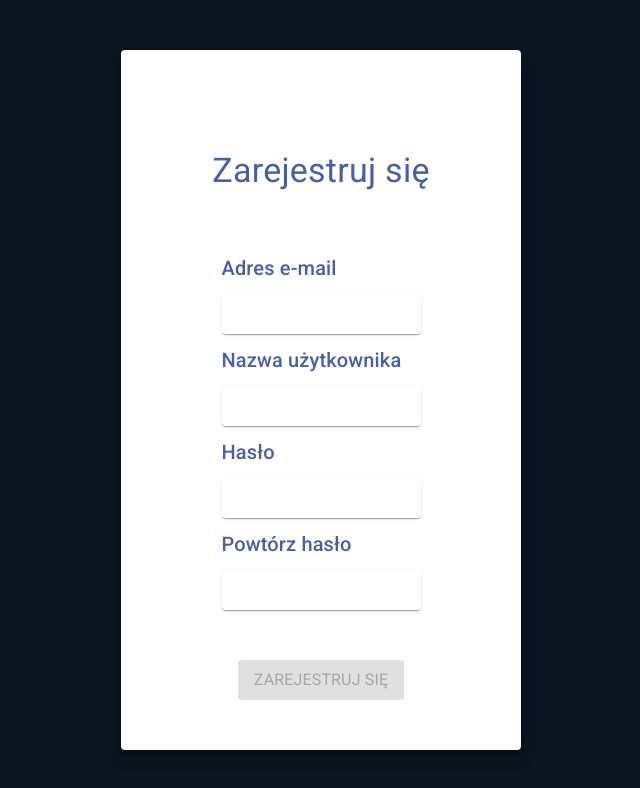
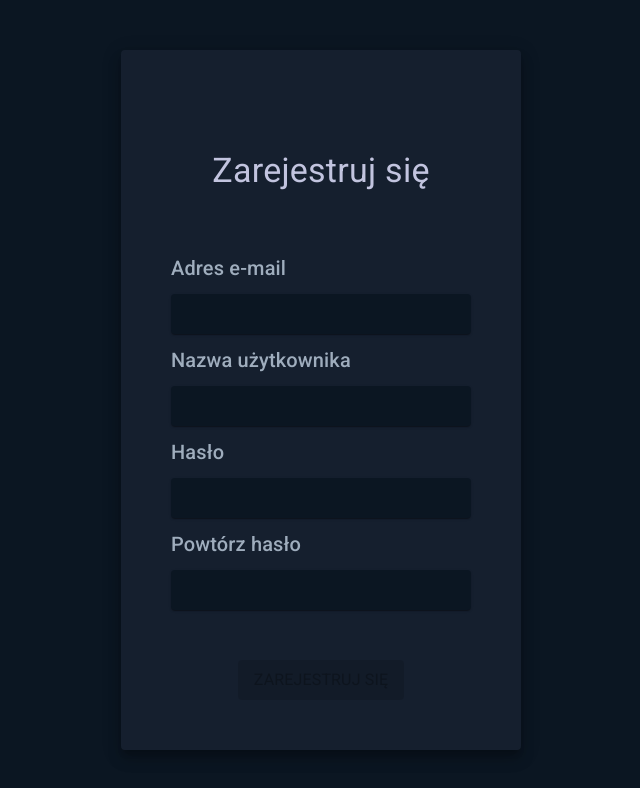
Before and after one commit to PaganMuffin/zai-oro-frontend-ansi, a React (Create React App) app: page /register in a window 1280 px wide. Shown: the top 788 px of the page, without its empty margins (319-959 px from the left). Built offline with nearby package versions, Linux system fonts and the light colour scheme.

Commit message:
add dark theme to login and register

```diff
--- a/src/components/CustomInputWithLabel.js
+++ b/src/components/CustomInputWithLabel.js
@@ -9,6 +9,8 @@ const CustomInputWithLabel = ({
 	width = "100%",
 	accept = null,
 	readOnly = false,
+	color = "black",
+	background = "white",
 }) => {
 	return (
 		<div
@@ -16,24 +18,28 @@ const CustomInputWithLabel = ({
 				display: "flex",
 				flexDirection: "column",
 				gap: 10,
+				width: width,
 			}}>
-			<Typography style={{ color: "#4A5EA4" }} variant="h6">
+			<Typography style={{ color: color }} variant="h6">
 				{label}
 			</Typography>
-			<Paper>
+			<Paper
+				style={{
+					background: background,
+				}}>
 				<InputBase
 					readOnly={readOnly}
 					multiline={multiline}
 					style={{
-						background: "white",
 						paddingLeft: "0.5rem",
 						paddingRight: "0.5rem",
 						paddingTop: "0.25rem",
 						paddingBottom: "0.25rem",
 						borderRadius: "5px",
+						color: color,
 					}}
 					sx={{
-						width: width,
+						width: "100%",
 					}}
 					label={label}
 					value={type == "file" ? value.name : value}
--- a/src/pages/login/index.js
+++ b/src/pages/login/index.js
@@ -32,8 +32,15 @@ const Login = () => {
 					width: "400px",
 					alignItems: "center",
 					padding: 50,
+					backgroundColor: `rgb(${process.env.REACT_APP_FOREGROUND})`,
 				}}>
-				<Typography variant="h4" style={{ paddingTop: 50, paddingBottom: 50 }}>
+				<Typography
+					variant="h4"
+					style={{
+						paddingTop: 50,
+						paddingBottom: 50,
+						color: `rgb(${process.env.REACT_APP_TEXT_LIGHTER})`,
+					}}>
 					Zaloguj się
 				</Typography>
 				<CustomInputWithLabel
@@ -41,12 +48,16 @@ const Login = () => {
 					setFunction={setEmail}
 					label={"Adres e-mail"}
 					type={"email"}
+					background={`rgb(${process.env.REACT_APP_BACKGROUND})`}
+					color={`rgb(${process.env.REACT_APP_TEXT})`}
 				/>
 				<CustomInputWithLabel
 					value={password}
 					setFunction={setPassword}
 					label={"Hasło"}
 					type={"password"}
+					background={`rgb(${process.env.REACT_APP_BACKGROUND})`}
+					color={`rgb(${process.env.REACT_APP_TEXT})`}
 				/>
 				<Button
 					variant="contained"
--- a/src/pages/register/index.js
+++ b/src/pages/register/index.js
@@ -66,10 +66,15 @@ const Register = () => {
 					width: "400px",
 					alignItems: "center",
 					padding: 50,
+					background: `rgb(${process.env.REACT_APP_FOREGROUND})`,
 				}}>
 				<Typography
 					variant="h4"
-					style={{ paddingTop: 50, paddingBottom: 50, color: "#4A5EA4" }}>
+					style={{
+						paddingTop: 50,
+						paddingBottom: 50,
+						color: `rgb(${process.env.REACT_APP_TEXT_LIGHTER})`,
+					}}>
 					Zarejestruj się
 				</Typography>
 				<CustomInputWithLabel
@@ -77,24 +82,32 @@ const Register = () => {
 					setFunction={setEmail}
 					label={"Adres e-mail"}
 					type={"e-mail"}
+					background={`rgb(${process.env.REACT_APP_BACKGROUND})`}
+					color={`rgb(${process.env.REACT_APP_TEXT})`}
 				/>
 				<CustomInputWithLabel
 					value={username}
 					setFunction={setUsername}
 					label={"Nazwa użytkownika"}
 					type={"text"}
+					background={`rgb(${process.env.REACT_APP_BACKGROUND})`}
+					color={`rgb(${process.env.REACT_APP_TEXT})`}
 				/>
 				<CustomInputWithLabel
 					value={password}
 					setFunction={setPassword}
 					label={"Hasło"}
 					type={"password"}
+					background={`rgb(${process.env.REACT_APP_BACKGROUND})`}
+					color={`rgb(${process.env.REACT_APP_TEXT})`}
 				/>
 				<CustomInputWithLabel
 					value={passwordConfirm}
 					setFunction={setPasswordConfirm}
 					label={"Powtórz hasło"}
 					type={"password"}
+					background={`rgb(${process.env.REACT_APP_BACKGROUND})`}
+					color={`rgb(${process.env.REACT_APP_TEXT})`}
 				/>
 				<Button
 					variant="contained"
```
